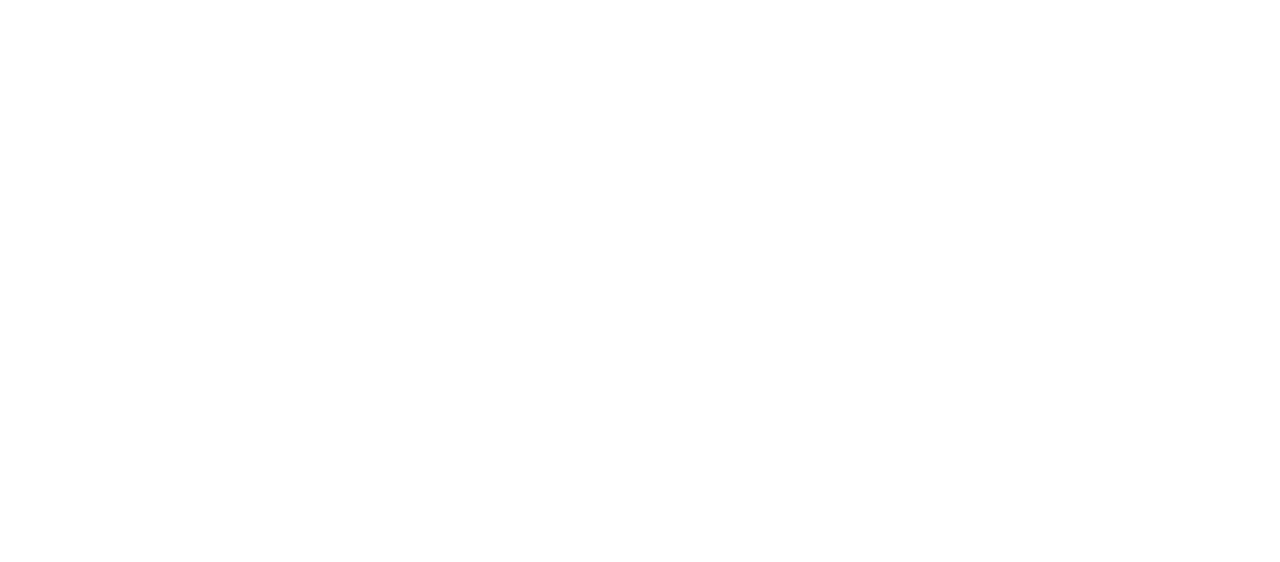
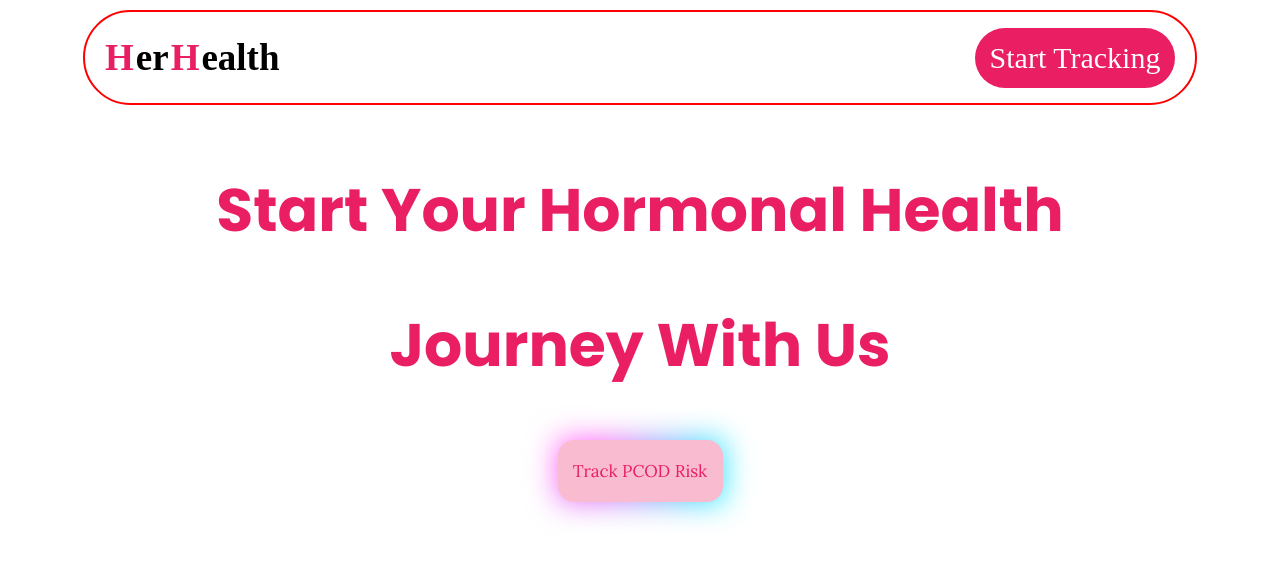
Before and after one commit to aprankhunger/Team-156-Devolution-HerHealth, a plain HTML site: page index.html in a window 1280 px wide. Drawn offline with Linux system fonts and the light colour scheme.

Commit message:
Added nav and landing page

```diff
--- a/index.html
+++ b/index.html
@@ -1,11 +1,46 @@
 <!DOCTYPE html>
 <html lang="en">
+
 <head>
     <meta charset="UTF-8">
     <meta name="viewport" content="width=device-width, initial-scale=1.0">
     <title>Document</title>
+    <link rel="stylesheet" href="style.css">
+    <link rel="preconnect" href="https://fonts.googleapis.com">
+    <link rel="preconnect" href="https://fonts.gstatic.com" crossorigin>
+    <link rel="preconnect" href="https://fonts.googleapis.com">
+    <link rel="preconnect" href="https://fonts.gstatic.com" crossorigin>
+    <link href="https://fonts.googleapis.com/css2?family=Lora:ital,wght@0,400..700;1,400..700&family=Poppins:ital,wght@0,100;0,200;0,300;0,400;0,500;0,600;0,700;0,800;0,900;1,100;1,200;1,300;1,400;1,500;1,600;1,700;1,800;1,900&display=swap" rel="stylesheet">
 </head>
+
 <body>
+    <div class="main">
+        <div class="nav">
+            <div class="nav1">
+                <div class="logo">
+                    <span class="logocolor">H</span>
+                    <span>er</span>
+                    <span class="logocolor">H</span>
+                    <span>ealth</span>
+                </div>
+                <div class="startTracking">
+                    <p>Start Tracking</p>
+                </div>
+            </div>
 
+
+        </div>
+        <div class="maintext">
+            <h1>Start Your Hormonal Health</h1>
+            <br>
+            <h1>Journey With Us</h1>
+        </div>
+        <div class="pcodbutton">
+            <div class="pcodbutton1">
+                <div>Track PCOD Risk</div>
+            </div>
+        </div>
+    </div>
 </body>
+
 </html>
--- /dev/null
+++ b/style.css
@@ -0,0 +1,127 @@
+*{
+    margin: 0;
+    padding: 0;
+    box-sizing: border-box;
+}
+
+:root{
+    --primarycolor:#E91E63 ;
+    --backcolor:#FCE4EC;
+    --textcolor: #333333;
+}
+
+body{
+    /* background-color: var(--backcolor); */
+}
+
+.logocolor{
+    color: var(--primarycolor);
+}
+
+.nav{
+    display: flex;
+    justify-content: center;
+    align-items: center;
+}
+
+.nav1 {
+    display: flex;
+    justify-content: space-between;
+    align-items: center;
+    height: 95px;
+    width: 1114px;
+    padding: 10px 20px;
+    margin: 10px 18px;
+    border: 2px solid red;
+    border-radius: 100px;
+}
+
+.logo {
+    display: flex;
+    gap: 2px;
+    font-weight: bold;
+    font-size: 37px;
+}
+
+.startTracking{
+    /* border: 2px solid var(--primarycolor); */
+    background-color: var(--primarycolor);
+    color: white;
+    height: 60px;
+    width: 200px;
+    display: flex;
+    align-items: center;
+    justify-content: center;
+    border-radius: 60px;
+}
+
+.startTracking p {
+    margin: 0;
+    font-size: 18px;
+    cursor: pointer;
+    font-size: 30px;
+}
+
+.maintext{
+    margin-top: 50px;
+    text-align: center;
+    font-family: 'Poppins';
+    font-size: 30px;
+    color: var(--primarycolor);
+
+}
+
+.pcodbutton{
+    display: flex;
+    justify-content: center;
+    align-items: center;
+    margin-top: 50px;
+
+}
+
+/* .pcodbutton1{
+    border: 2px solid red;
+    height: 50px;
+    width: 200px;
+    font-size: 20px;
+    display: flex;
+    justify-content: center;
+    align-items: center;
+    border-radius: 30px;
+} */
+
+/* From Uiverse.io by mrtqzbek11 */
+.pcodbutton1 {
+    width: 165px;
+    height: 62px;
+    cursor: pointer;
+    color: var(--primarycolor);
+    display: flex;
+    justify-content: center;
+    align-items: center;
+    font-size: 17px;
+    border-radius: 1rem;
+    border: none;
+    position: relative;
+    font-family: "Lora";
+    background: #F8BBD0;
+    transition: 0.1s;
+  }
+
+  .pcodbutton1::after {
+    content: '';
+    width: 100%;
+    height: 100%;
+    background-image: radial-gradient( circle farthest-corner at 10% 20%,  rgba(255,94,247,1) 17.8%, rgba(2,245,255,1) 100.2% );
+    filter: blur(15px);
+    z-index: -1;
+    position: absolute;
+    left: 0;
+    top: 0;
+  }
+
+  .pcodbutton1:active {
+    transform: scale(0.9) rotate(3deg);
+    background: radial-gradient( circle farthest-corner at 10% 20%,  rgba(255,94,247,1) 17.8%, rgba(2,245,255,1) 100.2% );
+    transition: 0.5s;
+  }
```
